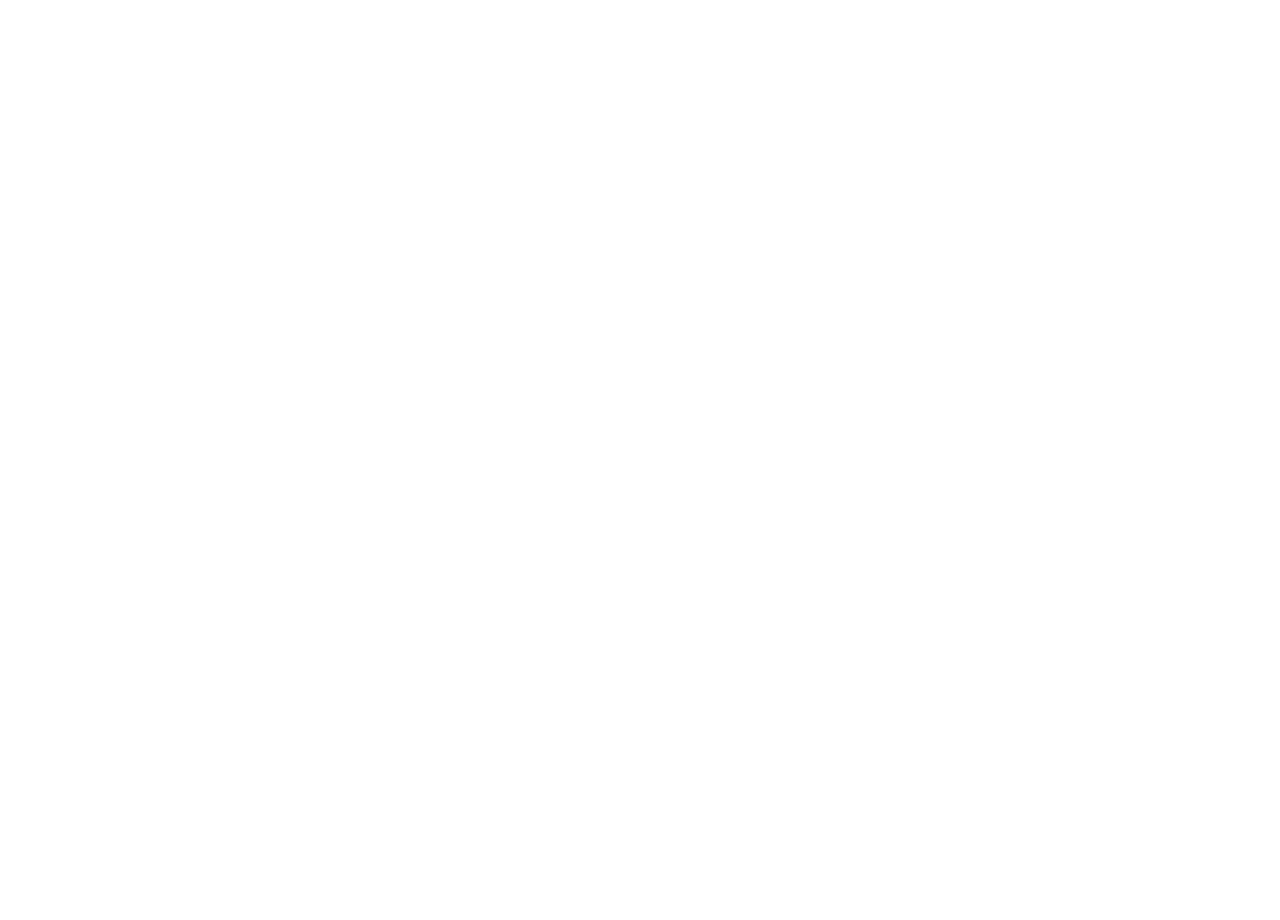
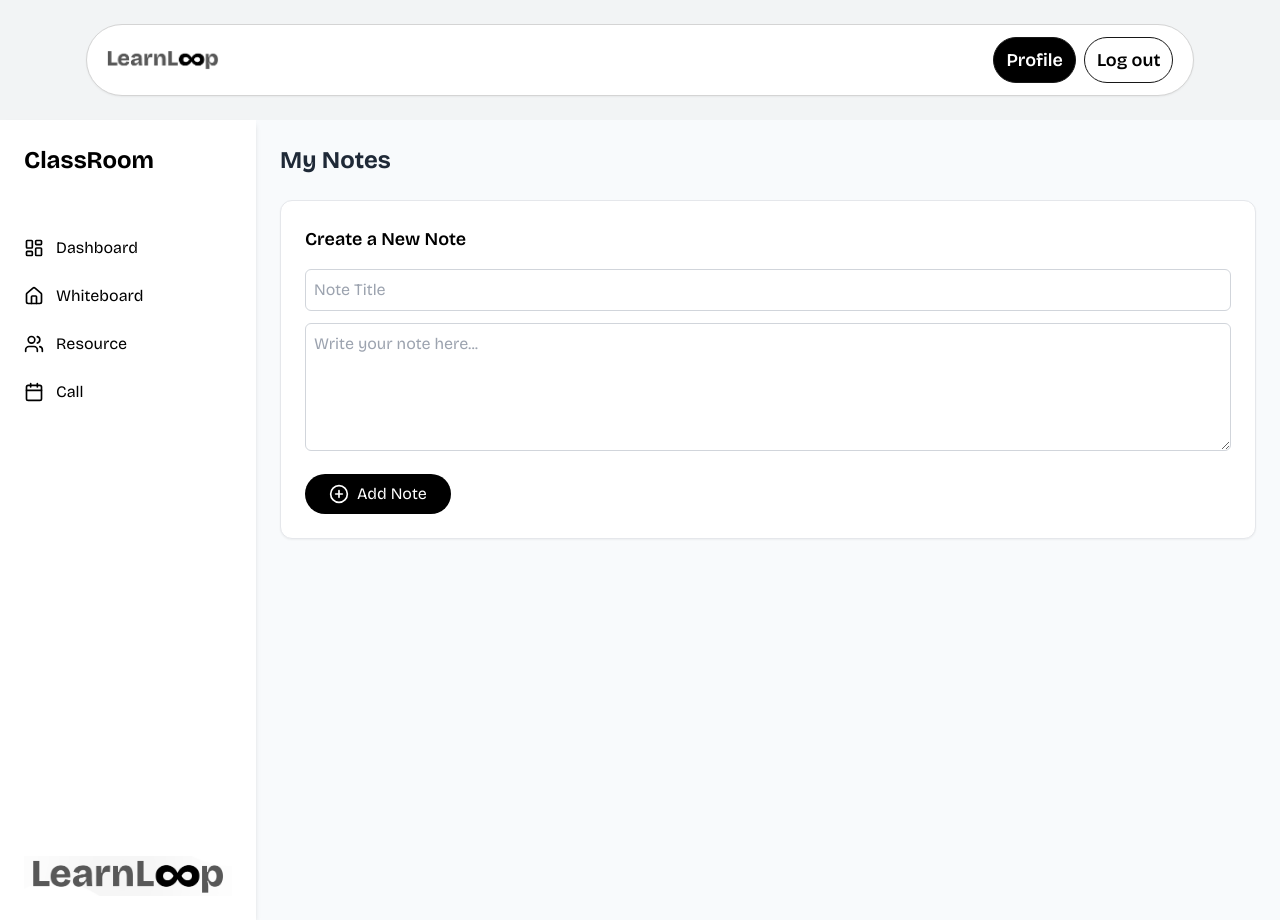
Before and after one commit to PrathamSur/LearnLoop-, a React (Vite) app: page /Resourceroom in a window 1280 px wide. Before the commit this address had no page. Before the commit the page ends 800 px from the top, so only its background shows below. Built offline with nearby package versions, Linux system fonts and the light colour scheme.

Commit message:
resource added

```diff
--- a/package.json
+++ b/package.json
@@ -22,7 +22,7 @@
     "@eslint/js": "^9.30.1",
     "@types/react": "^19.1.8",
     "@types/react-dom": "^19.1.6",
-    "@vitejs/plugin-react": "^4.6.0",
+    "@vitejs/plugin-react": "^4.7.0",
     "autoprefixer": "^10.4.21",
     "eslint": "^9.30.1",
     "eslint-plugin-react-hooks": "^5.2.0",
@@ -30,6 +30,6 @@
     "globals": "^16.3.0",
     "postcss": "^8.5.6",
     "tailwindcss": "^3.4.17",
-    "vite": "^5.4.19"
+    "vite": "^5.4.20"
   }
 }
--- a/src/App.jsx
+++ b/src/App.jsx
@@ -5,6 +5,7 @@ import Class from "./pages/Classrooms";
 import Login from "./pages/Login";
 import Register from "./pages/Register";
 import Profile from "./pages/Profile";
+import Resourceroom from "./pages/Resourceroom";
 
 
 function App() {
@@ -16,6 +17,7 @@ function App() {
         <Route path="/login" element={<Login />} />
         <Route path="/register" element={<Register />} />
         <Route path="/profile" element={<Profile />} />
+        <Route path="/Resourceroom" element={<Resourceroom/>}/>
       </Routes>
     </BrowserRouter>
   );
--- a/src/Components/Class.jsx
+++ b/src/Components/Class.jsx
@@ -37,7 +37,7 @@ const Class = () => {
 
       {/* Add Classroom Button */}
       <div className="flex justify-center mt-8">
-        <button className=" bg-blue-600 hover:bg-blue-700 text-white px-6 py-3 rounded-full shadow-md">
+        <button className=" bg-black hover:bg-black-700 text-white px-6 py-3 rounded-full shadow-md">
           + Add new classroom
         </button>
       </div>
--- a/src/Components/LHeader.jsx
+++ b/src/Components/LHeader.jsx
@@ -2,6 +2,8 @@ import React from "react";
 import LDropdown from "./LDropdown";
 import logo from "../images/LL-logo.png";
 import logov2 from "../images/LearnLoop-Infinity-V1.png";
+import Login from "../pages/Login";
+import { Link } from "react-router-dom";
 
 
 
@@ -24,12 +26,12 @@ const LHeader = () => {
         </div>
 
         <div className="hidden lg:flex lg:gap-2 lg:text-lg lg:font-semibold">
-          <a
-            href="/login"
+         <Link
+            to="/Login"
             className="text-white bg-black hover:text-black transition duration-300 hover:bg-neutral-50 border border-neutral-900 p-2 rounded-full px-3"
           >
             Login
-          </a>
+          </Link>
           <a
             href="/register"
             className="text-black hover:text-white transition duration-300 hover:bg-black border border-neutral-900 p-2 rounded-full px-3"
--- a/src/Components/Sidebar.jsx
+++ b/src/Components/Sidebar.jsx
@@ -1,4 +1,5 @@
 import { useState } from "react";
+import Resourceroom from "../pages/Resourceroom";
 import {
   Home,
   Users,
@@ -14,24 +15,24 @@ const Sidebar = () => {
 
   const navItems = [
     { name: "Dashboard", icon: LayoutDashboard, path: "/Navbar" },
-    { name: "Classes", icon: Home, path: "#" },
-    { name: "Users", icon: Users, path: "#" },
-    { name: "Schedules", icon: Calendar, path: "#" },
-    { name: "New Meetings", icon: Activity, path: "#" },
+    { name: "Whiteboard", icon: Home, path: "#" },
+    { name: "Resource", icon: Users, path: "/Resourceroom" },
+    { name: "Call", icon: Calendar, path: "#" },
+
   ];
   return (
     <div className="w-64 bg-white shadow-md flex flex-col justify-between">
       <div>
-        <h1 className="text-2xl font-bold text-blue-600 p-6">ClassRoom</h1>
+        <h1 className="text-2xl font-bold text-black-600 p-6">ClassRoom</h1>
         <nav className="mt-6">
           {navItems.map((item) => (
             <NavLink
               key={item.name}
               to={item.path}
               onClick={() => setActive(item.name)}
-              className={`flex items-center w-full px-6 py-3 text-black-600 hover:bg-blue-50 hover:text-blue-600 ${
+              className={`flex items-center w-full px-6 py-3 text-black-600 hover:bg-blue-50 hover:text-black-600 ${
                 active === item.name
-                  ? "bg-blue-100 bg-blue-300 font-semibold"
+                  ? "bg-bl-100 bg-black-300 font-semibold"
                   : ""
               }`}
             >
--- /dev/null
+++ b/src/Components/resource.jsx
@@ -0,0 +1,127 @@
+import { useState, useEffect } from "react";
+import { Download, Trash2, Edit3, PlusCircle } from "lucide-react";
+
+const Resource = () => {
+  const [notes, setNotes] = useState(() => {
+    const saved = localStorage.getItem("userNotes");
+    return saved ? JSON.parse(saved) : [];
+  });
+
+  const [newTitle, setNewTitle] = useState("");
+  const [newContent, setNewContent] = useState("");
+  const [editIndex, setEditIndex] = useState(null);
+
+  // Save notes to localStorage whenever they change
+  useEffect(() => {
+    localStorage.setItem("userNotes", JSON.stringify(notes));
+  }, [notes]);
+
+  // Add or update a note
+  const handleAddNote = () => {
+    if (!newTitle.trim() || !newContent.trim()) return;
+
+    if (editIndex !== null) {
+      const updated = [...notes];
+      updated[editIndex] = { title: newTitle, content: newContent };
+      setNotes(updated);
+      setEditIndex(null);
+    } else {
+      setNotes([...notes, { title: newTitle, content: newContent }]);
+    }
+
+    setNewTitle("");
+    setNewContent("");
+  };
+
+  // Delete a note
+  const handleDelete = (index) => {
+    const updated = notes.filter((_, i) => i !== index);
+    setNotes(updated);
+  };
+
+  // Edit a note
+  const handleEdit = (index) => {
+    setNewTitle(notes[index].title);
+    setNewContent(notes[index].content);
+    setEditIndex(index);
+  };
+
+  // Download note as .txt file
+  const handleDownload = (note) => {
+    const blob = new Blob([note.content], { type: "text/plain" });
+    const link = document.createElement("a");
+    link.href = URL.createObjectURL(blob);
+    link.download = `${note.title || "note"}.txt`;
+    link.click();
+  };
+
+  return (
+    <main className="flex-1 p-6 overflow-y-auto">
+      <h2 className="text-2xl font-bold text-gray-800 mb-6">My Notes</h2>
+
+      {/* Create / Edit Note */}
+      <div className="bg-white border border-gray-200 rounded-xl shadow-sm p-6 mb-8">
+        <h3 className="text-lg font-semibold mb-4">
+          {editIndex !== null ? "Edit Note" : "Create a New Note"}
+        </h3>
+        <input
+          type="text"
+          placeholder="Note Title"
+          value={newTitle}
+          onChange={(e) => setNewTitle(e.target.value)}
+          className="w-full p-2 border border-gray-300 rounded-md mb-3"
+        />
+        <textarea
+          placeholder="Write your note here..."
+          value={newContent}
+          onChange={(e) => setNewContent(e.target.value)}
+          className="w-full p-2 border border-gray-300 rounded-md h-32"
+        ></textarea>
+        <button
+          onClick={handleAddNote}
+          className="mt-4 bg-black text-white px-6 py-2 rounded-full flex items-center gap-2 hover:bg-gray-800 transition"
+        >
+          <PlusCircle className="w-5 h-5" />
+          {editIndex !== null ? "Update Note" : "Add Note"}
+        </button>
+      </div>
+
+      {/* Notes List */}
+      <div className="grid grid-cols-1 md:grid-cols-2 lg:grid-cols-3 gap-4">
+        {notes.map((note, i) => (
+          <div
+            key={i}
+            className="bg-white border border-gray-200 rounded-xl shadow-sm p-4 hover:shadow-md transition"
+          >
+            <h3 className="font-semibold text-gray-800 mb-2">{note.title}</h3>
+            <p className="text-sm text-gray-600 h-24 overflow-y-auto">
+              {note.content}
+            </p>
+            <div className="flex justify-end gap-3 mt-4">
+              <button
+                onClick={() => handleEdit(i)}
+                className="p-2 rounded-full bg-gray-100 hover:bg-gray-200 transition"
+              >
+                <Edit3 className="w-4 h-4 text-gray-600" />
+              </button>
+              <button
+                onClick={() => handleDownload(note)}
+                className="p-2 rounded-full bg-gray-100 hover:bg-gray-200 transition"
+              >
+                <Download className="w-4 h-4 text-gray-600" />
+              </button>
+              <button
+                onClick={() => handleDelete(i)}
+                className="p-2 rounded-full bg-gray-100 hover:bg-gray-200 transition"
+              >
+                <Trash2 className="w-4 h-4 text-red-500" />
+              </button>
+            </div>
+          </div>
+        ))}
+      </div>
+    </main>
+  );
+};
+
+export default Resource;
--- /dev/null
+++ b/src/Components/resourcecontent.jsx
@@ -0,0 +1,14 @@
+import Resource from "./resource";
+import Sidebar from "./Sidebar";
+
+
+ const resourcecontent = () => {
+  return (
+    <div className="flex h-screen bg-[#F8FAFC]">
+      <Sidebar />
+      <Resource />
+    </div>
+  );
+};
+
+export default resourcecontent;
--- a/src/pages/Login.jsx
+++ b/src/pages/Login.jsx
@@ -1,4 +1,6 @@
 import React from 'react';
+import Register from './Register';
+import { Link } from "react-router-dom";
 
 const Login = () => {
   return (
@@ -37,7 +39,6 @@ const Login = () => {
           <input
             id="password"
             type="password"
-            placeholder="••••••••"
             className="w-full p-3 rounded-lg border border-gray-300 focus:outline-none
                        focus:ring-2 focus:ring-blue-500 transition-all"
           />
@@ -55,12 +56,12 @@ const Login = () => {
 
         <p className="text-gray-600 mt-6 text-sm">
           Don’t have an account?{" "}
-          <a
-            href="/register"
+          <Link
+          to="/Register"
             className="text-blue-600 hover:underline font-medium"
           >
             Sign Up
-          </a>
+          </Link>
         </p>
       </form>
     </div>
--- a/src/pages/Profile.jsx
+++ b/src/pages/Profile.jsx
@@ -2,8 +2,43 @@ import React from 'react'
 
 const Profile = () => {
   return (
-    <div>Profile</div>
-  )
-}
+    <div className="min-h-screen bg-gray-50 flex justify-center items-center p-6">
+      <div className="max-w-md w-full bg-white shadow-lg rounded-2xl p-6">
+        {/* Profile Image */}
+        <div className="flex flex-col items-center">
+          <h1 className="mt-4 text-2xl font-bold text-gray-800">Lorem Ipsum</h1>
+          <p className="text-gray-500">Student</p>
+        </div>
 
-export default Profile
+        {/* Stats */}
+        <div className="flex justify-around mt-6 text-center">
+
+          <div>
+            <h2 className="text-xl font-bold text-gray-800">4.2k</h2>
+            <p className="text-gray-500 text-sm">Followers</p>
+          </div>
+
+        </div>
+
+        {/* About Section */}
+        <div className="mt-6">
+          <h3 className="text-lg font-semibold text-gray-700">About Me</h3>
+          <p className="text-gray-600 mt-2 text-sm leading-relaxed">
+            Passionate developer with experience in building web apps using React,
+            Node.js, and MongoDB. Always learning and exploring new technologies.
+          </p>
+        </div>
+
+        {/* Buttons */}
+        <div className=" flex mt-6 justify-around ">
+          <button className="w-1/2 border border-black-500 text-black-500 py-2 px-4 rounded-xl  shadow hover:bg-blue-50 transition">
+            Follow
+          </button>
+
+        </div>
+      </div>
+    </div>
+  );
+};
+
+export default Profile;
--- /dev/null
+++ b/src/pages/Resourceroom.jsx
@@ -0,0 +1,15 @@
+import React from 'react'
+import Header from '../Components/Header'
+import Resourcecontent from '../Components/resourcecontent'
+
+const Resourceroom = () => {
+
+  return (
+    <div className='bg-[#d65514] flex flex-col justify-start '>
+      <Header />
+      <Resourcecontent />
+    </div>
+  )
+}
+
+export default Resourceroom;
```
Also changed, not shown: src/pages/Register.jsx (+66 -4 lines), 1 other file (tests, documents, lock files or other folders).
